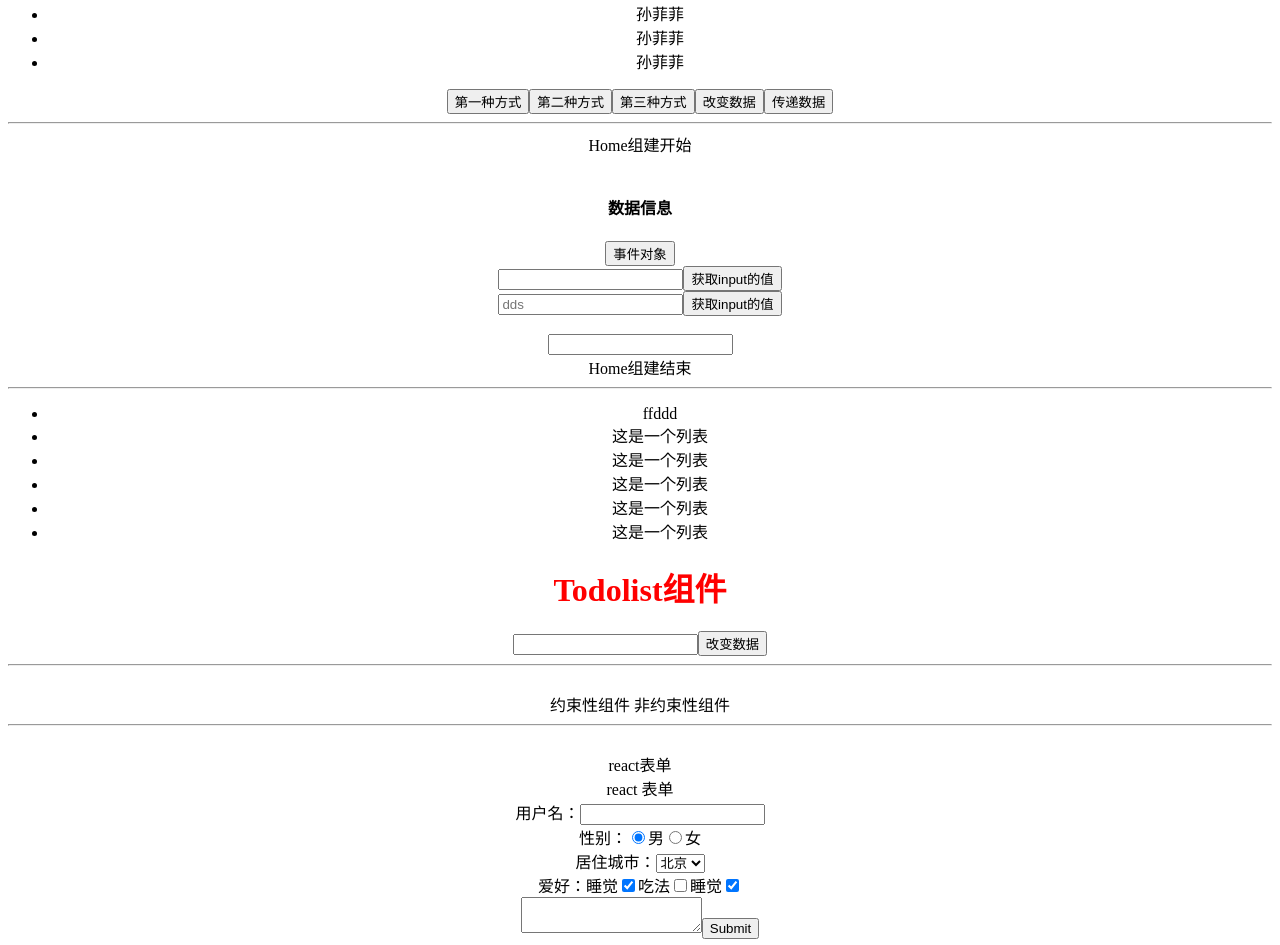
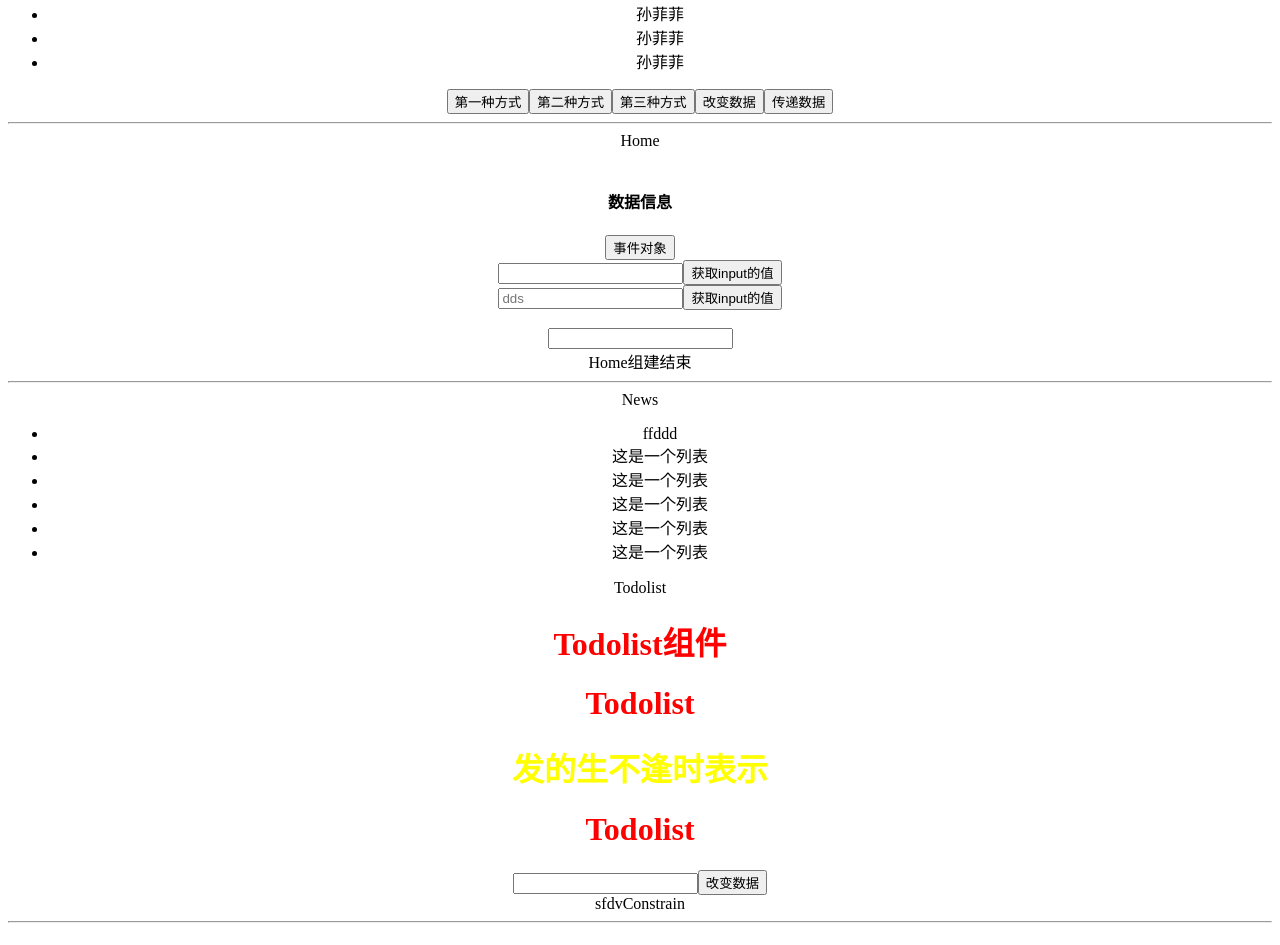
Before and after one commit to AIASLQ/react, a React (Create React App) app: page / in a window 1280 px wide. Shown: the part 847-1792 px from the top of the page. Built offline with nearby package versions, Linux system fonts and the light colour scheme.

Commit message:
父子组件之间通讯 父组件调子组件方法 子组件调父组件方法

```diff
--- a/src/App.js
+++ b/src/App.js
@@ -5,10 +5,12 @@ import Home from "./components/Home";
 import News from "./components/News";
 import Todolist from "./components/Todolist";
 import Constrain from "./components/Constrain";
+import Footer from "./components/Footer";
 class App extends Component {
   constructor(props) {
     super(props); //用于父子组建传值
     this.state = {
+      parentMsg:"发的生不逢时表示",
       num: 0,
       userinfo: "孙菲菲",
       one: "第一种方式",
@@ -56,12 +58,23 @@ class App extends Component {
   thispoint = () => {
     alert(this.state.three);
   };
+// 获取子组件传递过来的数据
+  getchildrenData =(param)=>{
+    let msg = param;
+     this.setState({
+       parentMsg:msg
+     })
+  };
 
   deliveryValue = value => {
     this.setState({
       userinfo: value
     });
   };
+
+  parentFunction = ()=>{
+    alert('父组件方法');
+  }
 
   changeData = () => {
     var a = "";
@@ -75,6 +88,18 @@ class App extends Component {
     });
     this.state.num++;
   };
+  /**
+   * 父组件调用子组件
+   * 1、在组件上增加属性 ref=“name”；
+   * 2、获取子组件数据 this.refs.name.state.....
+   * 3、调用子组件方法 this.refs.name.funName(params);
+   *
+   *  */
+
+  getChildrenFunAndMessage=()=>{
+    this.refs.footer.run("fgfg");
+    alert(this.refs.footer.state.msg);
+  }
 
   render() {
     let dataMap = this.state.dataList.map((v, i) => {
@@ -104,10 +129,12 @@ class App extends Component {
         <button onClick={this.deliveryValue.bind(this, "传值")}>
           传递数据
         </button>
-        <Home />
-        <News />
-        <Todolist />
-        <Constrain />
+        <Home msg="Home"/>
+        <News msg = "News"/>
+        <Todolist msg="Todolist"  parentFunction={this.parentFunction} app={this}/>
+        <Constrain   msg="Constrain"/>
+        <button onClick={this.getChildrenFunAndMessage}>获取子组件数据以及调用子组件方法</button>
+        <Footer ref="footer"/>
       </div>
     );
   }
--- a/src/components/Constrain.js
+++ b/src/components/Constrain.js
@@ -31,6 +31,8 @@ class Constrain extends Component {
   render() {
     return (
       <div>
+          sfdv
+          {this.props.msg}
         <hr />
         <br />
         <div>约束性组件 非约束性组件</div>
@@ -93,6 +95,7 @@ class Constrain extends Component {
   }
 
   handlName = event => {
+      debugger;
     this.setState({
       name: event.target.value
     });
--- /dev/null
+++ b/src/components/Footer.js
@@ -0,0 +1,22 @@
+import React, { Component } from 'react';
+class Footer extends Component {
+    constructor(props) {
+        super(props);
+        this.state = {
+            msg:"Footer数据"
+        }
+    }
+
+    run=(param)=>{
+        alert(param);
+    }
+    render() {
+        return (
+            <div>
+                <div></div>
+            </div>
+        );
+    }
+}
+
+export default Footer;
--- a/src/components/Home.js
+++ b/src/components/Home.js
@@ -48,11 +48,12 @@ class Home extends Component {
       }
   };
 
+
   render() {
     return (
       <div>
         <hr />
-        <div>Home组建开始</div>
+        <div>{this.props.msg}</div>
         <br />
         <h4> {this.state.msg} </h4>
         {/* 事件对象 */}
--- a/src/components/News.js
+++ b/src/components/News.js
@@ -10,7 +10,7 @@ class News extends React.Component {
 
   componentWillMount() {
     this.setState({
-      select: { selectId: 'selectId' }
+      select: { selectId: "selectId" }
     });
     console.log(this.state);
   }
@@ -18,14 +18,12 @@ class News extends React.Component {
   render() {
     return (
       <div>
+        <div> {this.props.msg} </div>{" "}
         <ul>
-          <li>{this.state.userinfo}</li>
-          <li>这是一个列表</li>
-          <li>这是一个列表</li>
-          <li>这是一个列表</li>
-          <li>这是一个列表</li>
-          <li>这是一个列表</li>
-        </ul>
+          <li> {this.state.userinfo} </li> <li> 这是一个列表 </li>{" "}
+          <li> 这是一个列表 </li> <li> 这是一个列表 </li>{" "}
+          <li> 这是一个列表 </li> <li> 这是一个列表 </li>{" "}
+        </ul>{" "}
       </div>
     );
   }
--- a/src/components/Todolist.js
+++ b/src/components/Todolist.js
@@ -10,14 +10,42 @@ class Todolist extends Component {
   render() {
     return (
       <div>
-        <h1 style={{ color: "red" }}>Todolist组件</h1>
+        <div> {this.props.msg} </div>
+        <h1 style={{ color: "red" }} onClick={this.props.app.parentFunction}> Todolist组件 </h1>
+        <h1 style={{ color: "red" }} onClick={this.props.app.thispoint}> {this.props.msg} </h1>
+        <h1 style={{ color: "yellow" }}  onClick={this.props.app.getchildrenData.bind(this,'我是子组件传递过来的数据')}> {this.props.app.state.parentMsg} </h1>
+
+{/*
+
+父组件 传递数据 以及方法
+<Todolist msg="Todolist"  parentFunction={this.parentFunction} app={this}/>
+
+parentFunction={this.parentFunction} 将父组件中方法传递给子组件
+
+app={this} 将父组件中全部传递给子组件
+
+子组件
+  <div> {this.props.msg} </div>
+  接收父组件中传递给子组件的数据
+ <h1 style={{ color: "red" }} onClick={this.props.app.parentFunction}> Todolist组件 </h1>
+  接收父组件传递给子组件的单个方法
+
+ <h1 style={{ color: "red" }} onClick={this.props.app.thispoint}> {this.props.msg} </h1>
+ 接收父组件传递给子组件的全部 包括 父组件中的方法以及state中的全部数据
+
+
+ <h1 style={{ color: "yellow" }}  onClick={this.props.app.getchildrenData.bind(this,'vdvddv')}> {this.props.app.state.parentMsg} </h1>
+接收父组件传递给子组件的全部 包括 父组件中的方法以及state中的全部数据 调用父组件中的方法并且传入参数
+
+*/}
+        <h1 style={{ color: "red" }} onClick={this.props.app.thispoint}> {this.props.msg} </h1>
         <input
           type="text"
           value={this.state.username}
           onChange={this.inputChange}
         />
-        <button onClick={this.changeData}>改变数据</button>
-        <div>{this.state.username}</div>
+        <button onClick={this.changeData}> 改变数据 </button>
+        <div> {this.state.username} </div>
       </div>
     );
   }
```
Also changed, not shown: src/components/md.md (added).
